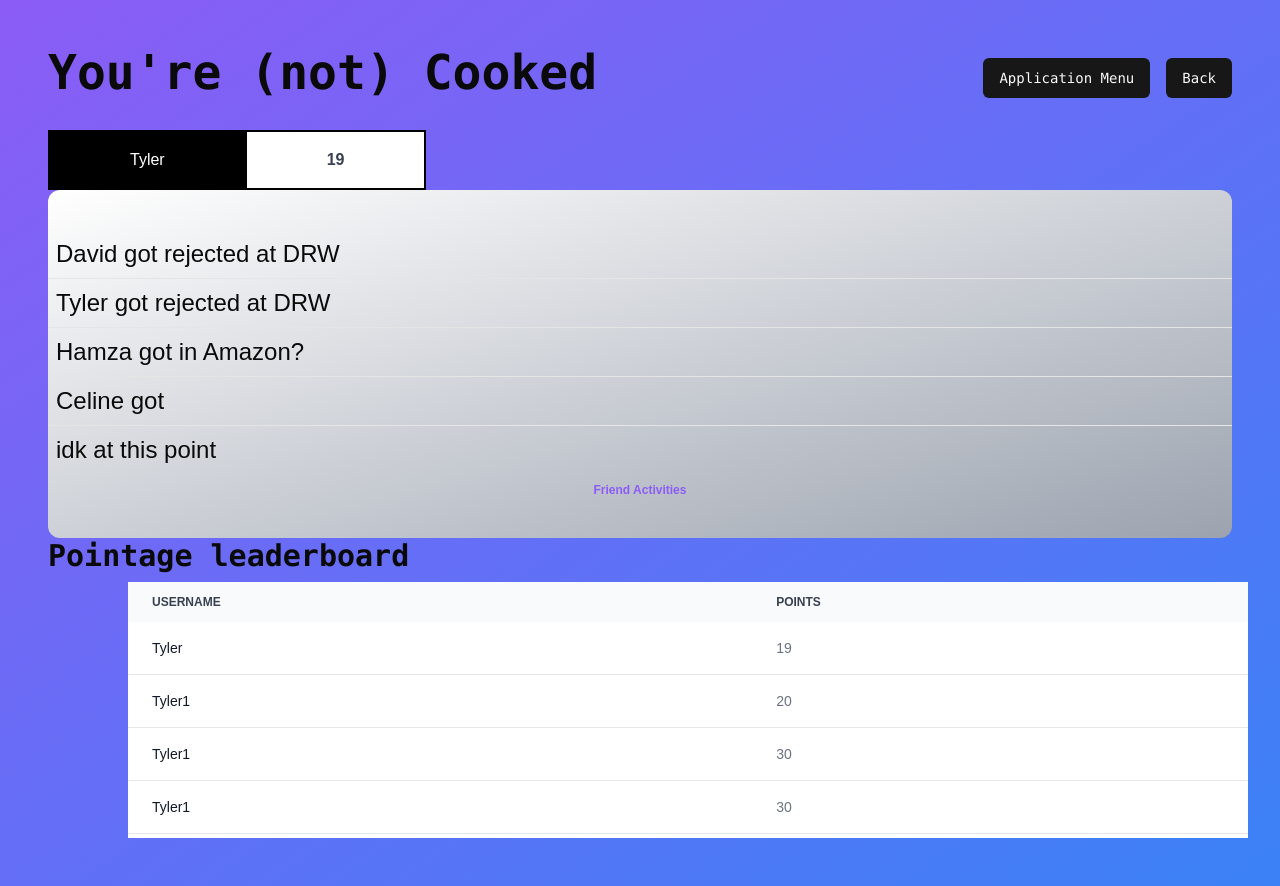
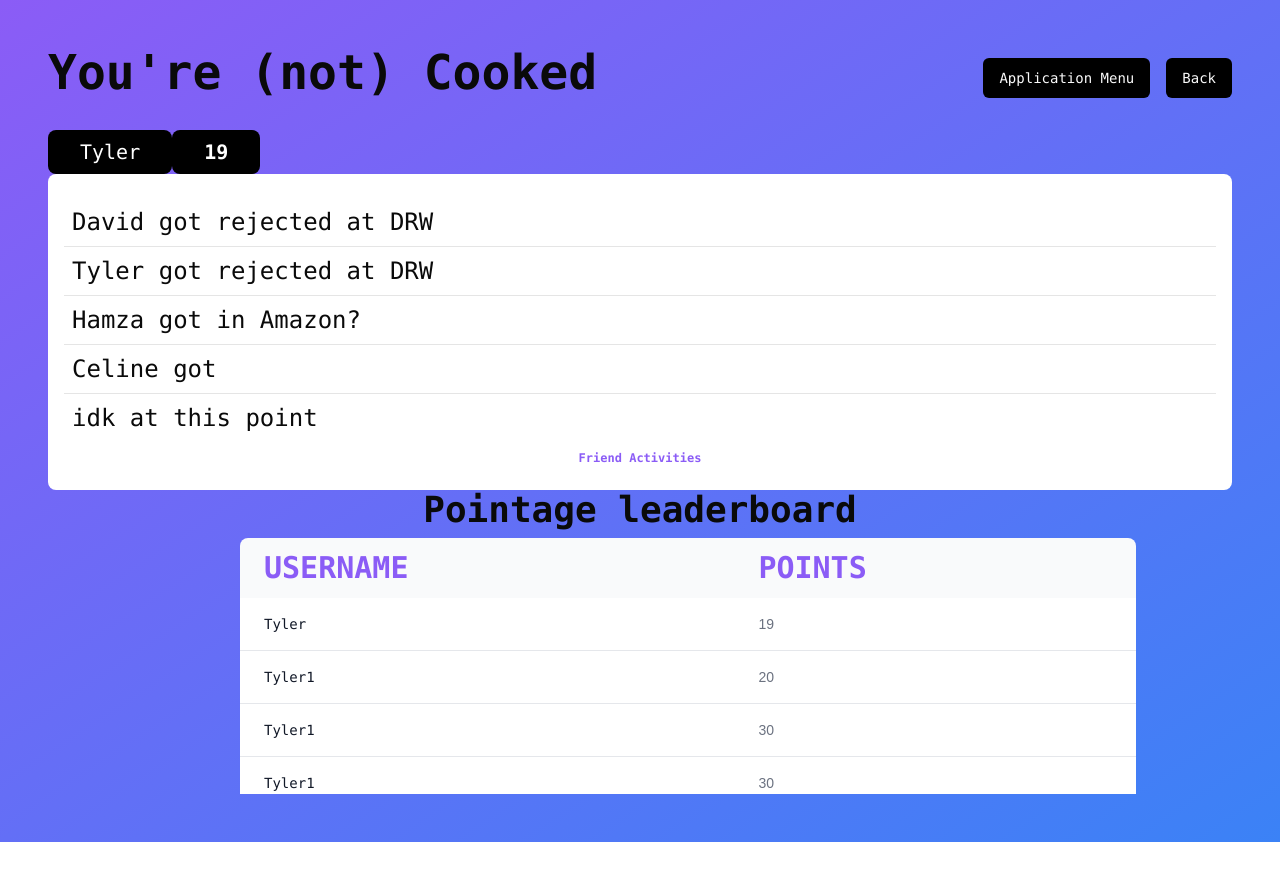
Before and after one commit to dyune/yourecooked.com, a Next.js app in the folder frontend/yourecooked.com/: page /home in a window 1280 px wide. Shown: the top 886 px of the page. After the commit the page ends 842 px from the top, so only its background shows below. Built offline with nearby package versions, Linux system fonts and the light colour scheme.

Commit message:
modified home page

```diff
--- a/frontend/yourecooked.com/src/app/home/page.js
+++ b/frontend/yourecooked.com/src/app/home/page.js
@@ -9,10 +9,10 @@ export default function Page() {
             <h1 className="text-5xl font-bold font-mono">You're (not) Cooked</h1>
             <nav className="flex flex-row gap-4 mt-2.5">
                 <div className="">
-                    <Button className="font-mono" variant="default">Application Menu</Button>
+                    <Button className="font-mono bg-black" variant="default">Application Menu</Button>
                 </div>
                 <div className="">
-                    <Button className="font-mono" variant="default">Back</Button>
+                    <Button className="font-mono bg-black" variant="default">Back</Button>
                 </div>
             </nav>
         </div>
--- a/frontend/yourecooked.com/src/app/page.js
+++ b/frontend/yourecooked.com/src/app/page.js
@@ -11,7 +11,7 @@ export default function Home() {
 
     return (
         <div className="flex flex-col gap-2">
-            <TableDemo/>
+            <Login/>
         </div>
     );
 }
--- a/frontend/yourecooked.com/src/components/FriendActivity.jsx
+++ b/frontend/yourecooked.com/src/components/FriendActivity.jsx
@@ -11,24 +11,24 @@ import {
 
 export const FriendActivity = () => {
     return(
-        <div className="border-black px-0 py-10 bg-gradient-to-br from-white to-gray-400 rounded-xl">
+        <div className="border-black px-4 py-6 bg-white rounded-lg">
             <Table>
-                <TableCaption className="text-2 font-extrabold text-violet-500">Friend Activities</TableCaption>
+                <TableCaption className="text-2 font-extrabold font-mono text-violet-500">Friend Activities</TableCaption>
                     <TableBody>
                         <TableRow>
-                        <TableCell className="font-medium text-2xl">David got rejected at DRW</TableCell>
+                        <TableCell className="font-medium font-mono text-2xl">David got rejected at DRW</TableCell>
                         </TableRow>
                         <TableRow>
-                        <TableCell className="font-medium text-2xl">Tyler got rejected at DRW</TableCell>
+                        <TableCell className="font-medium font-mono text-2xl">Tyler got rejected at DRW</TableCell>
                         </TableRow>
                         <TableRow>
-                        <TableCell className="font-medium text-2xl">Hamza got in Amazon?</TableCell>
+                        <TableCell className="font-medium font-mono text-2xl">Hamza got in Amazon?</TableCell>
                         </TableRow>
                         <TableRow>
-                        <TableCell className="font-medium text-2xl">Celine got</TableCell>
+                        <TableCell className="font-medium font-mono text-2xl">Celine got</TableCell>
                         </TableRow>
                         <TableRow>
-                        <TableCell className="font-medium text-2xl">idk at this point</TableCell>
+                        <TableCell className="font-medium font-mono text-2xl">idk at this point</TableCell>
                         </TableRow>
                     </TableBody>
             </Table>
--- a/frontend/yourecooked.com/src/components/Playerpoint.jsx
+++ b/frontend/yourecooked.com/src/components/Playerpoint.jsx
@@ -3,9 +3,9 @@ export const Playerpoint = () => {
         <div>
             <table>
                 <tbody>
-                    <tr className="border-black dark:bg-gray-800 dark:border-gray-700 rounded-lg">
-                        <th scope="row" className="px-20 py-4 font-medium text-gray-900 whitespace-nowrap dark:text-white bg-black text-white font-extrabold border-black border-2">Tyler</th>
-                        <td className="px-20 py-4 text-gray-700 font-extrabold border-black border-2 bg-white">19</td>
+                <tr className="dark:bg-gray-800 dark:border-gray-700 rounded-lg">
+    <th scope="row" className="rounded-lg px-8 py-2 font-medium text-gray-900 text-xl whitespace-nowrap dark:text-white bg-black text-white font-bold font-mono">Tyler</th>
+    <td className="rounded-lg px-8 py-2 text-white font-mono font-extrabold text-xl bg-black">19</td>
                     </tr>
                 </tbody>
             </table>
--- a/frontend/yourecooked.com/src/components/ScrollableBox.jsx
+++ b/frontend/yourecooked.com/src/components/ScrollableBox.jsx
@@ -1,46 +1,85 @@
 import { Button } from "@/components/ui/button";
+
+// export const ScrollableBox = () => {
+//   return (
+//           <div className="relative overflow-x-auto px-20 max-h-64">
+//             <table className="w-full text-sm text-left rtl:text-right text-gray-500 dark:text-gray-400">
+//                 <thead className="text-xs text-gray-700 uppercase bg-gray-50 dark:bg-gray-700 dark:text-gray-400">
+//                     <tr>
+//                         <th scope="col" className="px-6 py-3">UserName</th>
+//                         <th scope="col" className="px-6 py-3">Points</th>
+//                     </tr>
+//                 </thead>
+//                 <tbody>
+//                     <tr className="bg-white border-b dark:bg-gray-800 dark:border-gray-700 border-gray-200">
+//                         <th scope="row" className="px-6 py-4 font-medium text-gray-900 whitespace-nowrap dark:text-white">Tyler</th>
+//                         <td className="px-6 py-4">19</td>
+//                     </tr>
+//                     <tr className="bg-white border-b dark:bg-gray-800 dark:border-gray-700 border-gray-200">
+//                         <th scope="row" className="px-6 py-4 font-medium text-gray-900 whitespace-nowrap dark:text-white">Tyler1</th>
+//                         <td className="px-6 py-4">20</td>
+//                     </tr>
+//                     <tr className="bg-white border-b dark:bg-gray-800 dark:border-gray-700 border-gray-200">
+//                         <th scope="row" className="px-6 py-4 font-medium text-gray-900 whitespace-nowrap dark:text-white">Tyler1</th>
+//                         <td className="px-6 py-4">30</td>
+//                     </tr>
+//                     <tr className="bg-white border-b dark:bg-gray-800 dark:border-gray-700 border-gray-200">
+//                         <th scope="row" className="px-6 py-4 font-medium text-gray-900 whitespace-nowrap dark:text-white">Tyler1</th>
+//                         <td className="px-6 py-4">30</td>
+//                     </tr>
+//                     <tr className="bg-white border-b dark:bg-gray-800 dark:border-gray-700 border-gray-200">
+//                         <th scope="row" className="px-6 py-4 font-medium text-gray-900 whitespace-nowrap dark:text-white">Tyler1</th>
+//                         <td className="px-6 py-4">30</td>
+//                     </tr>
+
+//                 </tbody>
+//             </table>
+//           </div>
+//   );
+// };
 
 export const ScrollableBox = () => {
     return (
-          <div className="relative overflow-x-auto px-20 max-h-64">
-            <table className="w-full text-sm text-left rtl:text-right text-gray-500 dark:text-gray-400">
-                <thead className="text-xs text-gray-700 uppercase bg-gray-50 dark:bg-gray-700 dark:text-gray-400">
+      <div className="relative overflow-x-auto px-6 max-h-64 mx-auto">
+        <table className="w-full max-w-4xl text-sm text-left rtl:text-right text-gray-500 dark:text-gray-400 mx-auto rounded-lg">
+          <thead className="text-xs text-gray-700 uppercase bg-gray-50 dark:bg-gray-700 dark:text-gray-400 rounded-t-lg">
             <tr>
-                        <th scope="col" className="px-6 py-3">UserName</th>
-                        <th scope="col" className="px-6 py-3">points</th>
+              <th scope="col" className="px-6 py-3 text-3xl font-mono text-violet-500 rounded-tl-lg">UserName</th>
+              <th scope="col" className="px-6 py-3 text-3xl font-mono text-violet-500 rounded-tr-lg">Points</th>
             </tr>
           </thead>
           <tbody>
             <tr className="bg-white border-b dark:bg-gray-800 dark:border-gray-700 border-gray-200">
-                        <th scope="row" className="px-6 py-4 font-medium text-gray-900 whitespace-nowrap dark:text-white">Tyler</th>
+              <th scope="row" className="px-6 py-4 font-medium font-mono text-gray-900 whitespace-nowrap dark:text-white">Tyler</th>
               <td className="px-6 py-4">19</td>
             </tr>
             <tr className="bg-white border-b dark:bg-gray-800 dark:border-gray-700 border-gray-200">
-                        <th scope="row" className="px-6 py-4 font-medium text-gray-900 whitespace-nowrap dark:text-white">Tyler1</th>
+              <th scope="row" className="px-6 py-4 font-medium font-mono text-gray-900 whitespace-nowrap dark:text-white">Tyler1</th>
               <td className="px-6 py-4">20</td>
             </tr>
             <tr className="bg-white border-b dark:bg-gray-800 dark:border-gray-700 border-gray-200">
-                        <th scope="row" className="px-6 py-4 font-medium text-gray-900 whitespace-nowrap dark:text-white">Tyler1</th>
+              <th scope="row" className="px-6 py-4 font-medium font-mono text-gray-900 whitespace-nowrap dark:text-white">Tyler1</th>
               <td className="px-6 py-4">30</td>
             </tr>
             <tr className="bg-white border-b dark:bg-gray-800 dark:border-gray-700 border-gray-200">
-                        <th scope="row" className="px-6 py-4 font-medium text-gray-900 whitespace-nowrap dark:text-white">Tyler1</th>
+              <th scope="row" className="px-6 py-4 font-medium font-mono text-gray-900 whitespace-nowrap dark:text-white">Tyler1</th>
               <td className="px-6 py-4">30</td>
             </tr>
-                    <tr className="bg-white border-b dark:bg-gray-800 dark:border-gray-700 border-gray-200">
-                        <th scope="row" className="px-6 py-4 font-medium text-gray-900 whitespace-nowrap dark:text-white">Tyler1</th>
+            <tr className="bg-white border-b dark:bg-gray-800 dark:border-gray-700 border-gray-200 rounded-b-lg">
+              <th scope="row" className="px-6 py-4 font-medium font-mono text-gray-900 whitespace-nowrap dark:text-white">Tyler1</th>
               <td className="px-6 py-4">30</td>
             </tr>
-
           </tbody>
         </table>
       </div>
     );
   };
+
+
   export const LeadName = () => {
     return (
-        <div>
-            <h1>Pointage leaderboard</h1>
+        <div className="flex justify-center items-center">
+            <h1 className="text-center text-4xl font-bold">Pointage leaderboard</h1>
         </div>
     );
-}
+};
```
Lines whose indentation alone changed are shown as unchanged.
